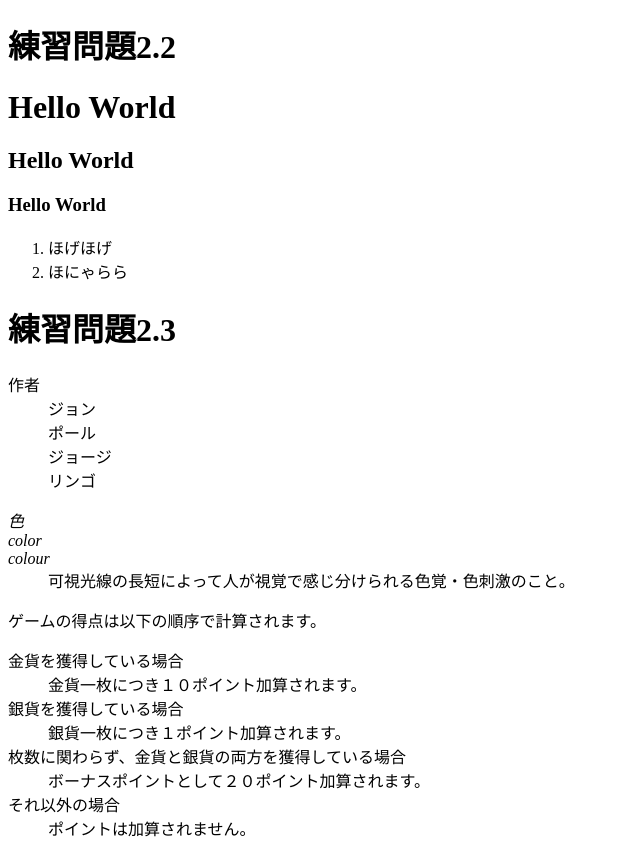
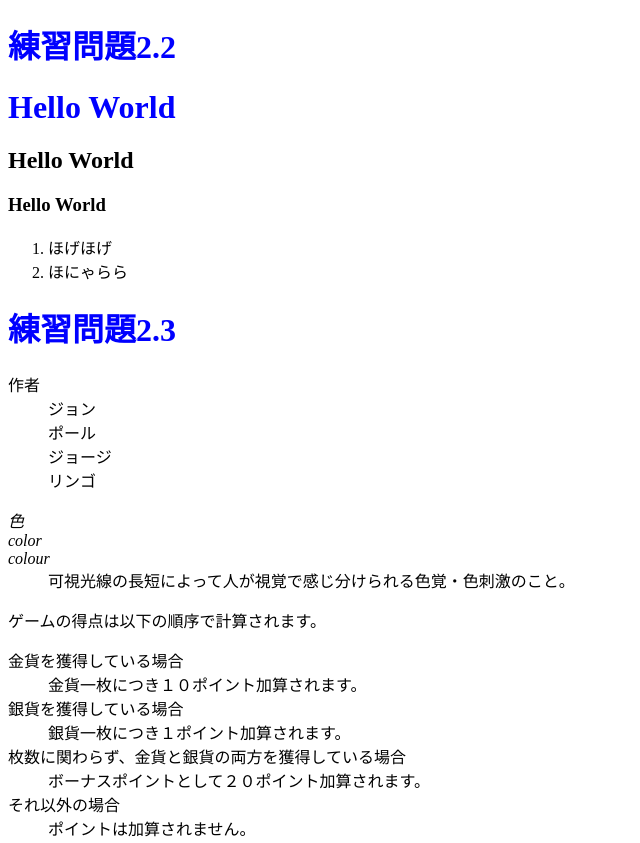
Before and after one commit to zm20175/zm20175, a plain HTML site: page index.html in a window 1280 px wide. Shown: the top 843 px of the page, without its empty margins (0-640 px from the left). Drawn offline with Linux system fonts and the light colour scheme.

Commit message:
Update index.html

```diff
--- a/index.html
+++ b/index.html
@@ -6,6 +6,7 @@
 <head>
   <meta charset="UTF-8">
   <title> Web開発の練習１</title>
+ <link rel="stylesheet"href="mystyle.css"><!-この行を追加>
 </head>
 
 
```
